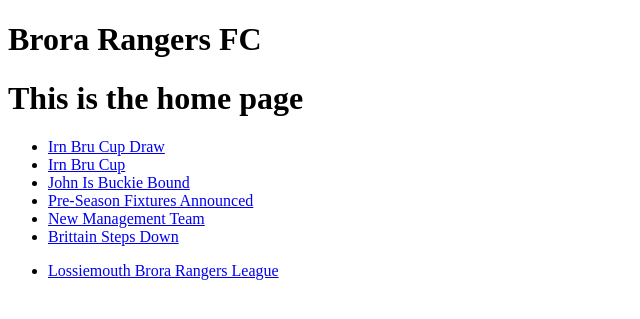
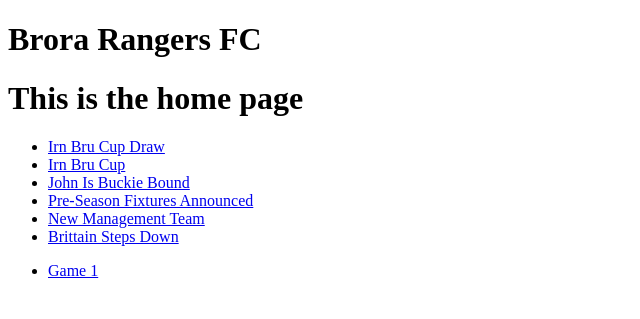
Before and after one commit to ranaldmackay/brfc, a Jekyll site: the page built from index.md, in a window 1280 px wide. Shown: the top 319 px of the page, without its empty margins (0-640 px from the left). Built offline with Jekyll 4.4.1, drawn with Linux system fonts in a browser that asks for light colours.

Commit message:
Update Fixtures “lossiemouth-brora-rangers-league”

```diff
--- a/_fixtures/2017/lossiemouth-brora-rangers-league.md
+++ b/_fixtures/2017/lossiemouth-brora-rangers-league.md
@@ -1,6 +1,6 @@
 ---
 layout: news-article
-title: Lossiemouth Brora Rangers League
+title: Game 1
 match-date: '2018-03-12'
 kickoff: '15:00'
 status: Upcoming
```
